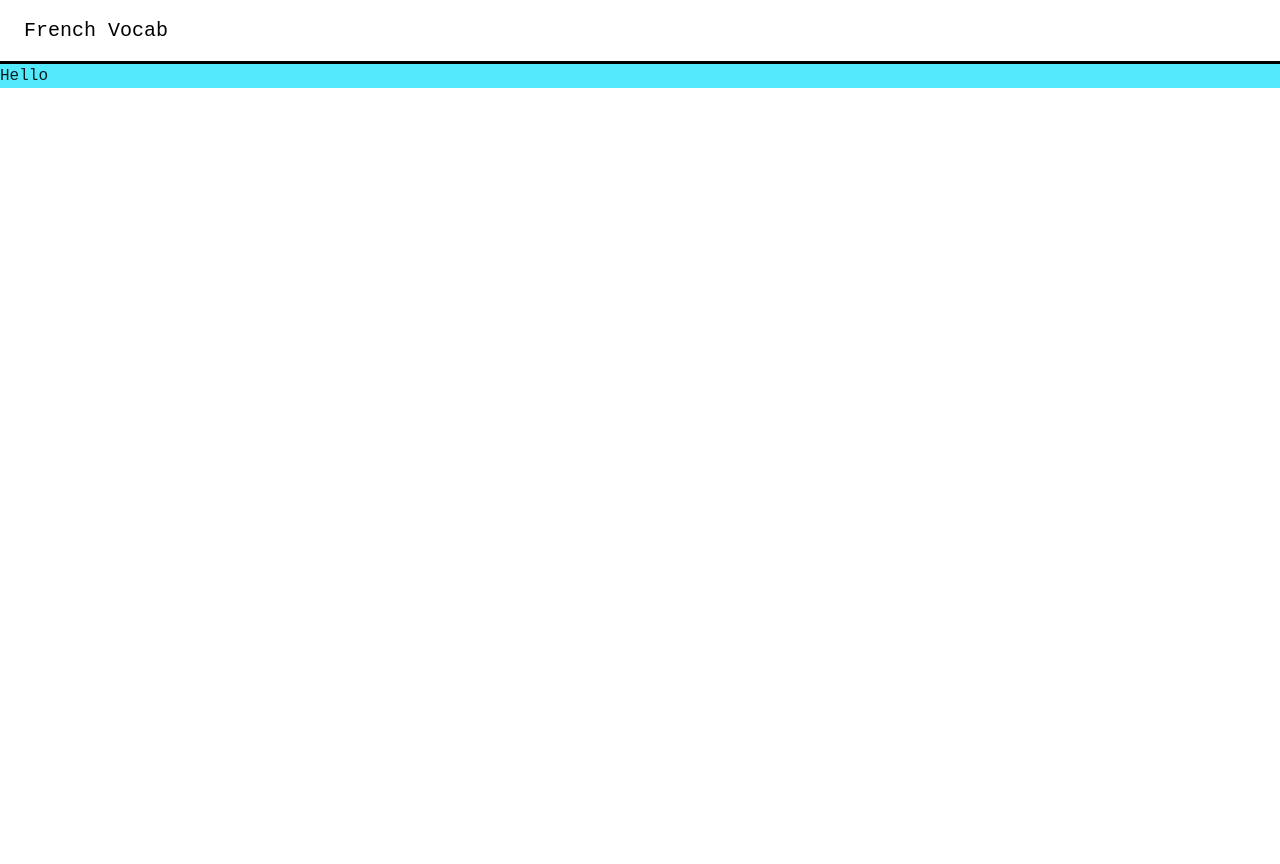
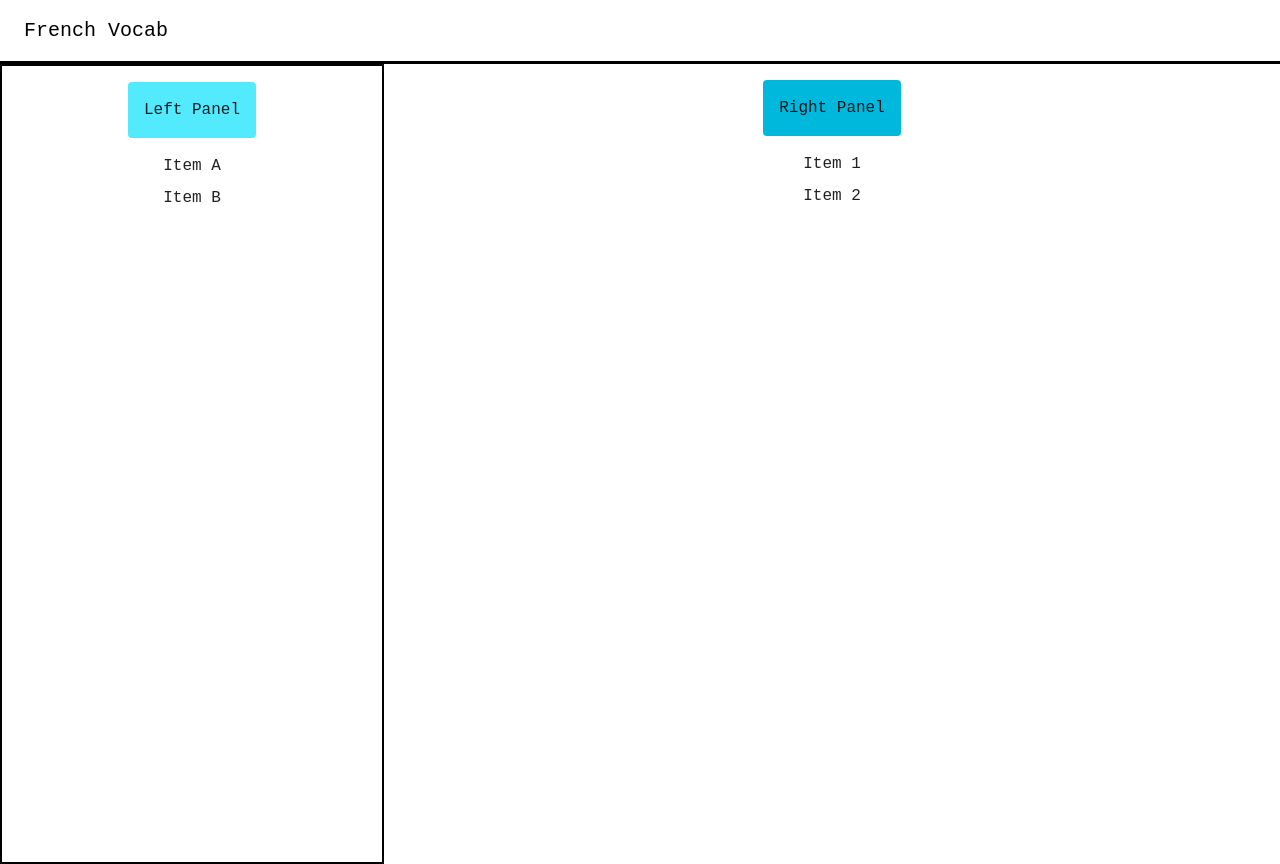
Before and after one commit to lattellie/25-06-frenFrontend, a React (Vite) app: page /record in a window 1280 px wide. Before the commit the page ends 800 px from the top, so only its background shows below. Built offline with nearby package versions, Linux system fonts and the light colour scheme.

Commit message:
Update RecordPage.tsx

```diff
--- a/src/pages/RecordPage.tsx
+++ b/src/pages/RecordPage.tsx
@@ -1,7 +1,19 @@
 export default function RecordPage() {
     return (
-        <div className="">
-            <h1 className="bg-cyan-300">Hello</h1>
+        <div className="flex min-h-screen">
+            {/* 30% width column */}
+            <div className="w-[30%] flex flex-col items-center border-2 border-black">
+                <h1 className="bg-cyan-300 p-4 rounded mt-4">Left Panel</h1>
+                <p className="mt-4">Item A</p>
+                <p className="mt-2">Item B</p>
+            </div>
+
+            {/* 70% width column */}
+            <div className="w-[70%] flex flex-col items-center">
+                <h1 className="bg-cyan-500 p-4 rounded mt-4">Right Panel</h1>
+                <p className="mt-4">Item 1</p>
+                <p className="mt-2">Item 2</p>
+            </div>
         </div>
-    )
+    );
 }
```
